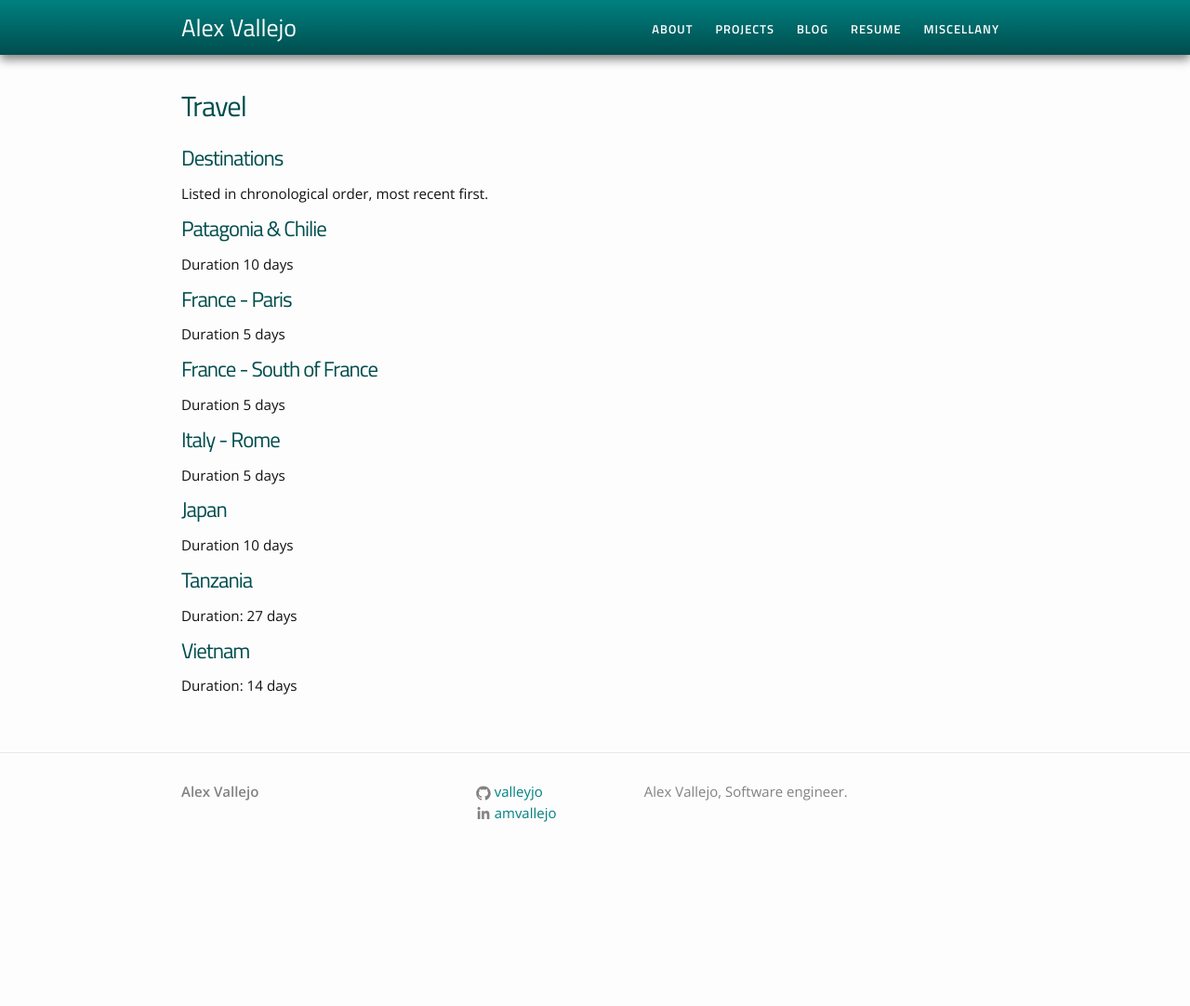
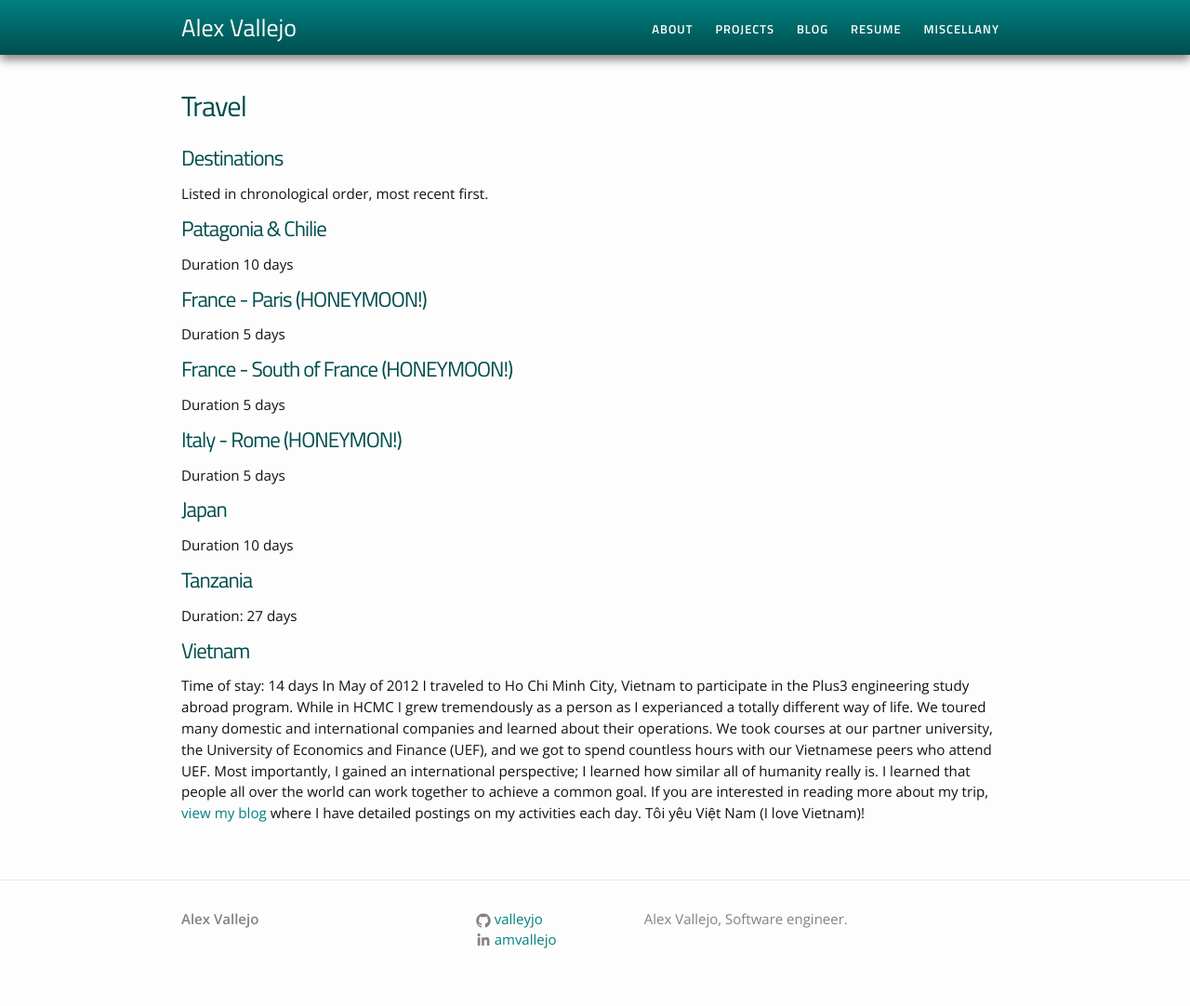
Before and after one commit to valleyjo/valleyjo.github.io, a Jekyll site: the page built from miscellany/travel.md, in a window 1280 px wide. Shown: the whole page at 93% size. Built offline with Jekyll 4.4.1, drawn with Linux system fonts in a browser that asks for light colours; before the commit the page ends 945 px from its top, so only the background shows below that.

Commit message:
Paste in old vietnam description

```diff
--- a/miscellany/travel.md
+++ b/miscellany/travel.md
@@ -10,13 +10,13 @@ Listed in chronological order, most recent first.
 # Patagonia & Chilie
 Duration 10 days
 
-# France - Paris
+# France - Paris (HONEYMOON!)
 Duration 5 days
 
-# France - South of France
+# France - South of France (HONEYMOON!)
 Duration 5 days
 
-# Italy - Rome
+# Italy - Rome (HONEYMON!)
 Duration 5 days
 
 # Japan
@@ -26,4 +26,5 @@ Duration 10 days
 Duration: 27 days
 
 # Vietnam
-Duration: 14 days
+Time of stay: 14 days
+In May of 2012 I traveled to Ho Chi Minh City, Vietnam to participate in the Plus3 engineering study abroad program. While in HCMC I grew tremendously as a person as I experianced a totally different way of life. We toured many domestic and international companies and learned about their operations. We took courses at our partner university, the University of Economics and Finance (UEF), and we got to spend countless hours with our Vietnamese peers who attend UEF. Most importantly, I gained an international perspective; I learned how similar all of humanity really is. I learned that people all over the world can work together to achieve a common goal. If you are interested in reading more about my trip, [view my blog](http://alexvallejovietnamplus3.blogspot.com) where I have detailed postings on my activities each day. Tôi yêu Việt Nam (I love Vietnam)!
```
